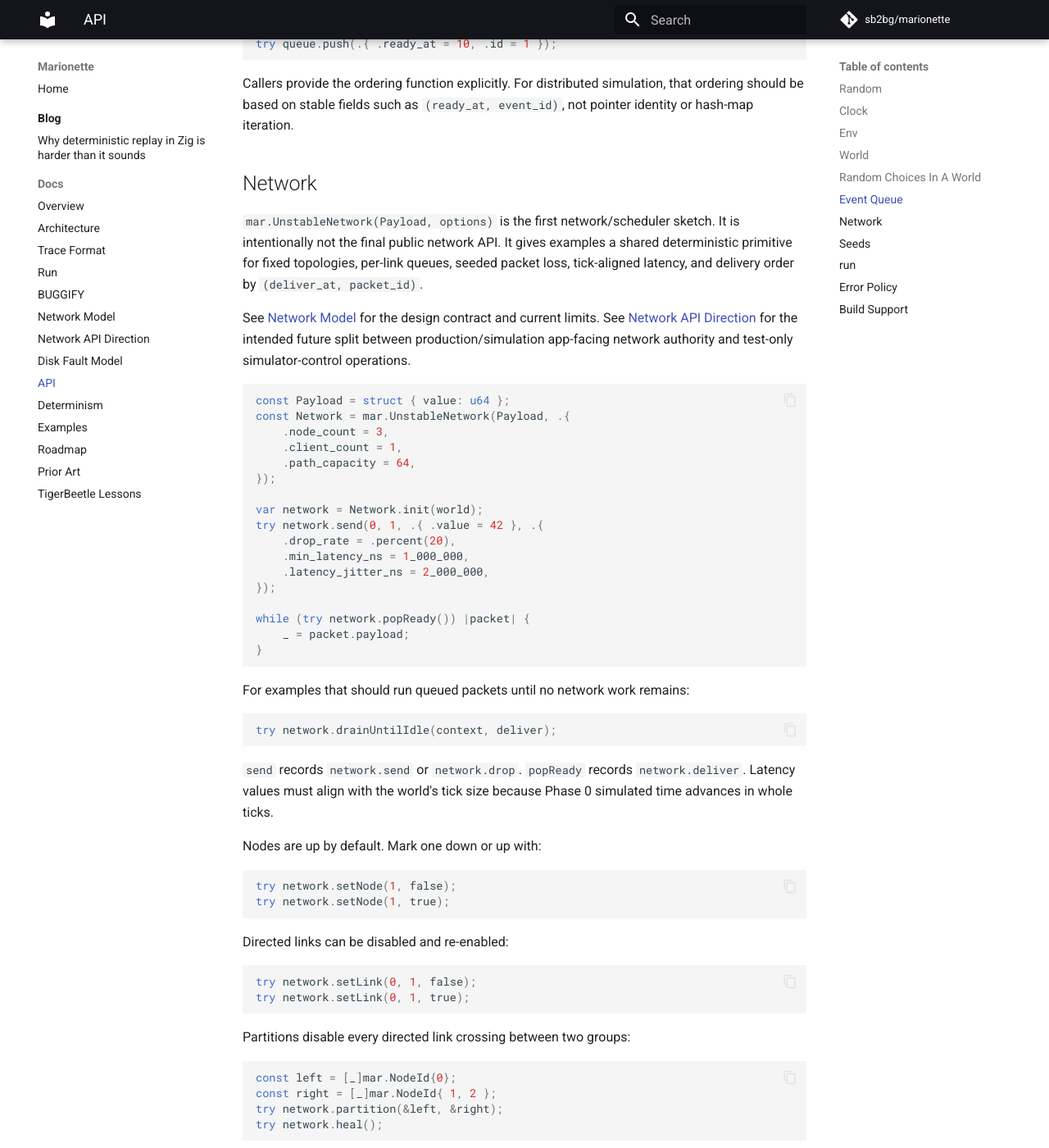
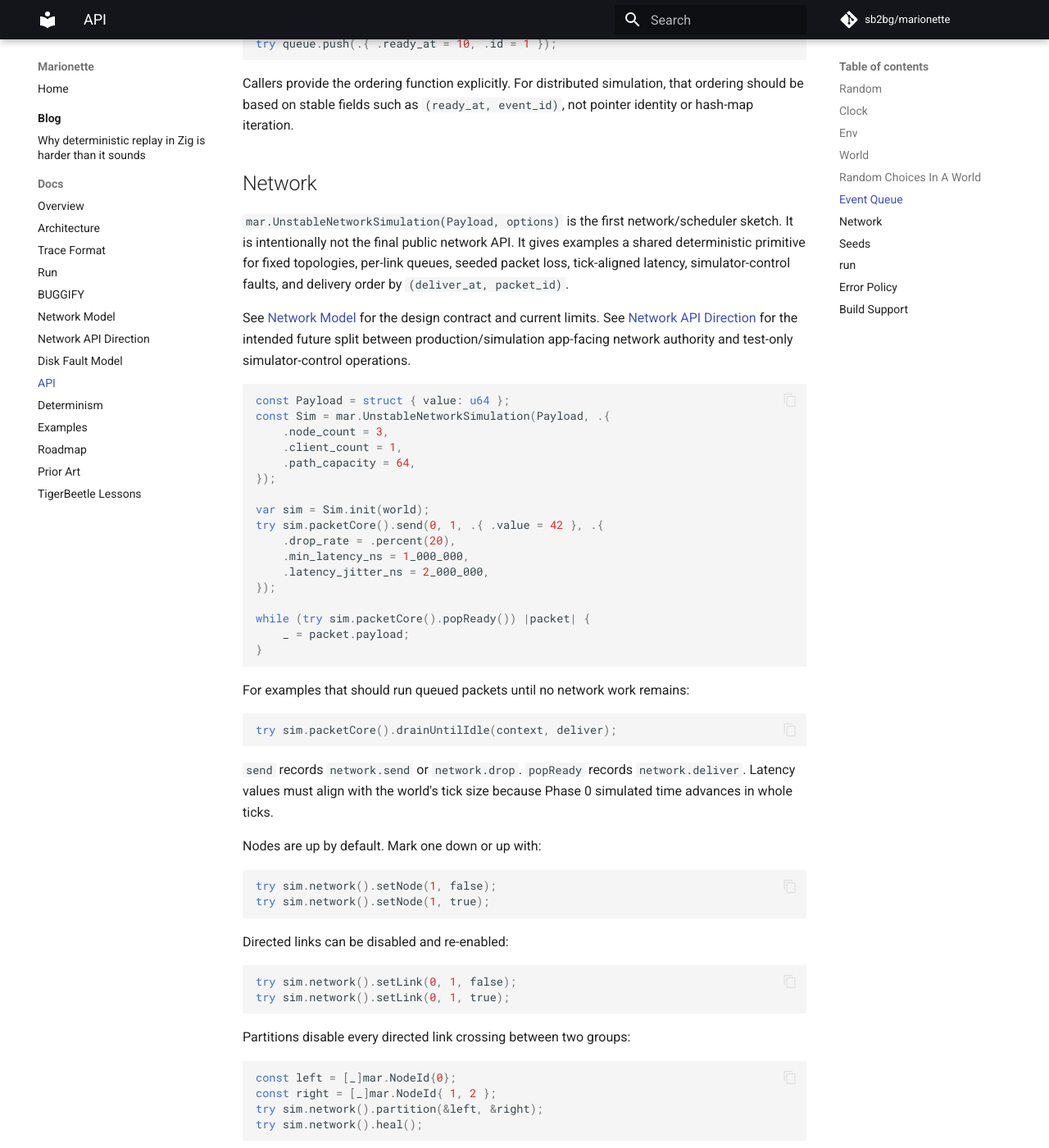
Before and after one commit to sb2bg/marionette, an MkDocs documentation site: the page built from docs/api.md, in a window 1280 px wide and 1400 px high, scrolled down 3656 px. Shown: the whole window at 82% size. Built offline with MkDocs 1.6.1 and Material for MkDocs 9.7.7, drawn with Linux system fonts in a browser that asks for light colours; comment, search, counter and statistics services are not loaded.

Commit message:
Split network control

````diff
--- a/docs/api.md
+++ b/docs/api.md
@@ -191,11 +191,11 @@ not pointer identity or hash-map iteration.
 
 ## Network
 
-`mar.UnstableNetwork(Payload, options)` is the first network/scheduler sketch.
-It is intentionally not the final public network API. It gives examples a
-shared deterministic primitive for fixed topologies, per-link queues, seeded
-packet loss, tick-aligned latency, and delivery order by
-`(deliver_at, packet_id)`.
+`mar.UnstableNetworkSimulation(Payload, options)` is the first
+network/scheduler sketch. It is intentionally not the final public network
+API. It gives examples a shared deterministic primitive for fixed topologies,
+per-link queues, seeded packet loss, tick-aligned latency, simulator-control
+faults, and delivery order by `(deliver_at, packet_id)`.
 
 See [Network Model](network.md) for the design contract and current limits.
 See [Network API Direction](network-api.md) for the intended future split
@@ -204,20 +204,20 @@ simulator-control operations.
 
 ```zig
 const Payload = struct { value: u64 };
-const Network = mar.UnstableNetwork(Payload, .{
+const Sim = mar.UnstableNetworkSimulation(Payload, .{
     .node_count = 3,
     .client_count = 1,
     .path_capacity = 64,
 });
 
-var network = Network.init(world);
-try network.send(0, 1, .{ .value = 42 }, .{
+var sim = Sim.init(world);
+try sim.packetCore().send(0, 1, .{ .value = 42 }, .{
     .drop_rate = .percent(20),
     .min_latency_ns = 1_000_000,
     .latency_jitter_ns = 2_000_000,
 });
 
-while (try network.popReady()) |packet| {
+while (try sim.packetCore().popReady()) |packet| {
     _ = packet.payload;
 }
 ```
@@ -225,7 +225,7 @@ while (try network.popReady()) |packet| {
 For examples that should run queued packets until no network work remains:
 
 ```zig
-try network.drainUntilIdle(context, deliver);
+try sim.packetCore().drainUntilIdle(context, deliver);
 ```
 
 `send` records `network.send` or `network.drop`. `popReady` records
@@ -235,15 +235,15 @@ Phase 0 simulated time advances in whole ticks.
 Nodes are up by default. Mark one down or up with:
 
 ```zig
-try network.setNode(1, false);
-try network.setNode(1, true);
+try sim.network().setNode(1, false);
+try sim.network().setNode(1, true);
 ```
 
 Directed links can be disabled and re-enabled:
 
 ```zig
-try network.setLink(0, 1, false);
-try network.setLink(0, 1, true);
+try sim.network().setLink(0, 1, false);
+try sim.network().setLink(0, 1, true);
 ```
 
 Partitions disable every directed link crossing between two groups:
@@ -251,8 +251,8 @@ Partitions disable every directed link crossing between two groups:
 ```zig
 const left = [_]mar.NodeId{0};
 const right = [_]mar.NodeId{ 1, 2 };
-try network.partition(&left, &right);
-try network.heal();
+try sim.network().partition(&left, &right);
+try sim.network().heal();
 ```
 
 ## Seeds
````
Also changed, not shown: docs/architecture.md (+2 -0 lines), docs/examples.md (+2 -2 lines), docs/network-api.md (+22 -17 lines), docs/network.md (+15 -13 lines), 3 other files.
